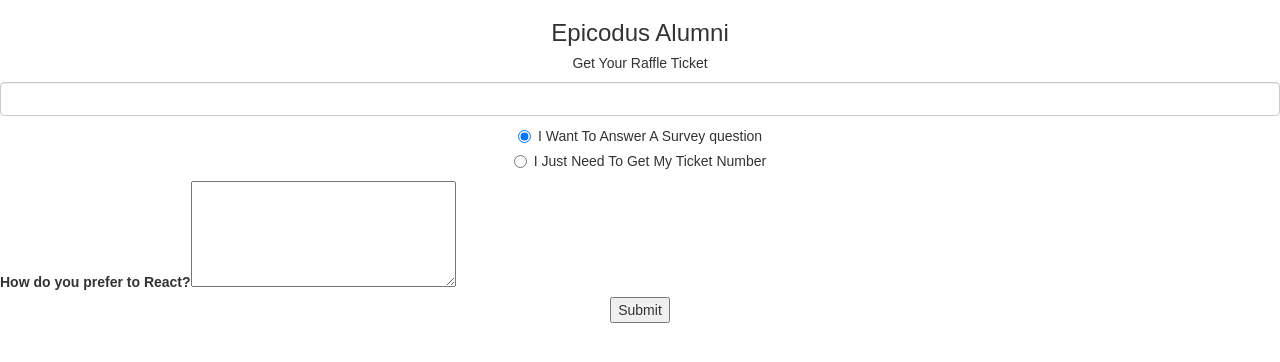
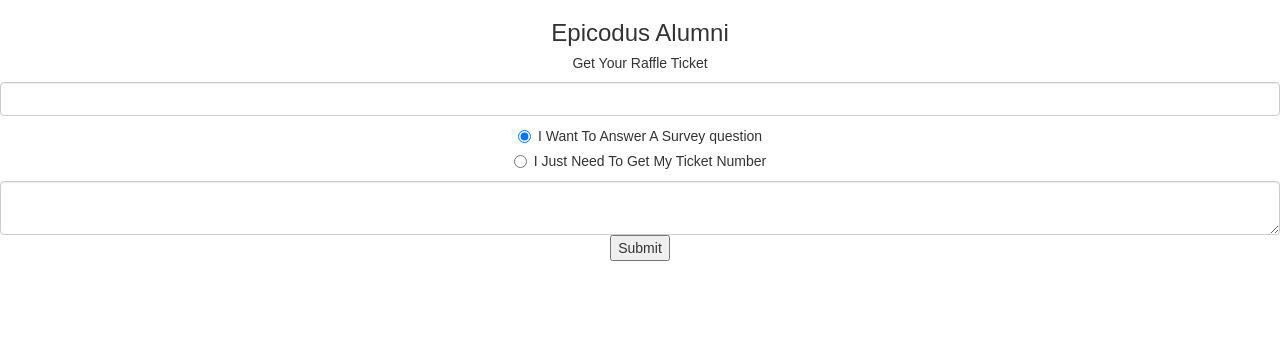
Before and after one commit to maigen/raffleSurvey, a React (Create React App) app: page / in a window 1280 px wide. Shown: the top 362 px of the page. Built offline with nearby package versions, Linux system fonts and the light colour scheme.

Commit message:
fix radio buttons, change textarea to use bootstrap and store answer in state

```diff
--- a/src/App.js
+++ b/src/App.js
@@ -14,7 +14,7 @@ class App extends Component {
     ],
       allQuestions = JSON.parse(JSON.stringify(questions)),
       randNum = Math.floor(Math.random() * questions.length),
-      firstQuest = questions.splice(randNum, 1);
+      firstQuest = String(questions.splice(randNum, 1));
     return (
       <div className="App">
         <Router>
--- a/src/Landing.js
+++ b/src/Landing.js
@@ -1,13 +1,10 @@
 import React, { Component } from 'react';
-import {
-  FormControl,
-  InputGroup,
-  Radio
-} from 'react-bootstrap';
+import { FormControl, Radio } from 'react-bootstrap';
 
 class Landing extends Component {
   componentWillMount() {
     this.setState({
+      "answer": '',
       "isSurveyVisible": true,
       "name": ''
     });
@@ -27,17 +24,20 @@ class Landing extends Component {
             onChange={this.recordInfo.bind(this, "name")}
           />
 
-          <Radio onClick={this.toggleSurvey.bind(this, true)} defaultChecked>
+          <Radio name="useCase" onClick={this.toggleSurvey.bind(this, true)} defaultChecked>
             I Want To Answer A Survey question
           </Radio>
-          <Radio onClick={this.toggleSurvey.bind(this, false)}>
+          <Radio name="useCase" onClick={this.toggleSurvey.bind(this, false)}>
             I Just Need To Get My Ticket Number
           </Radio>
 
-          <InputGroup className={surveyClass}>
-            <label>{this.props.question}</label>
-            <textarea rows="5" cols="30" maxLength="1000" required="required"/>
-          </InputGroup>
+          <FormControl
+            className={surveyClass}
+            componentClass="textarea"
+            type="text"
+            label={this.props.question}
+            onChange={this.recordInfo.bind(this, "answer")}
+          />
           <button onClick={this.sendRequest.bind(this)}>{btnTxt}</button>
         </div>
       </div>
@@ -57,8 +57,10 @@ class Landing extends Component {
       return;
     }
 
-    if (this.state.isSurveyVisible) {
+    if (this.state.isSurveyVisible && this.state.answer !== "") {
       console.log(this.state.name);
+      console.log(this.props.question);
+      console.log(this.state.answer);
       // put survey answer into appropriate array
       // get the next ticket number and assign it to name in entrants
       // push ticket number into entries
@@ -69,6 +71,8 @@ class Landing extends Component {
       // get ticket number for name
     }
     // route to Ticket with ticket number
+
+    // rearrange cases to handle validation possibilities, maybe pop a message
   }
 
 
```
